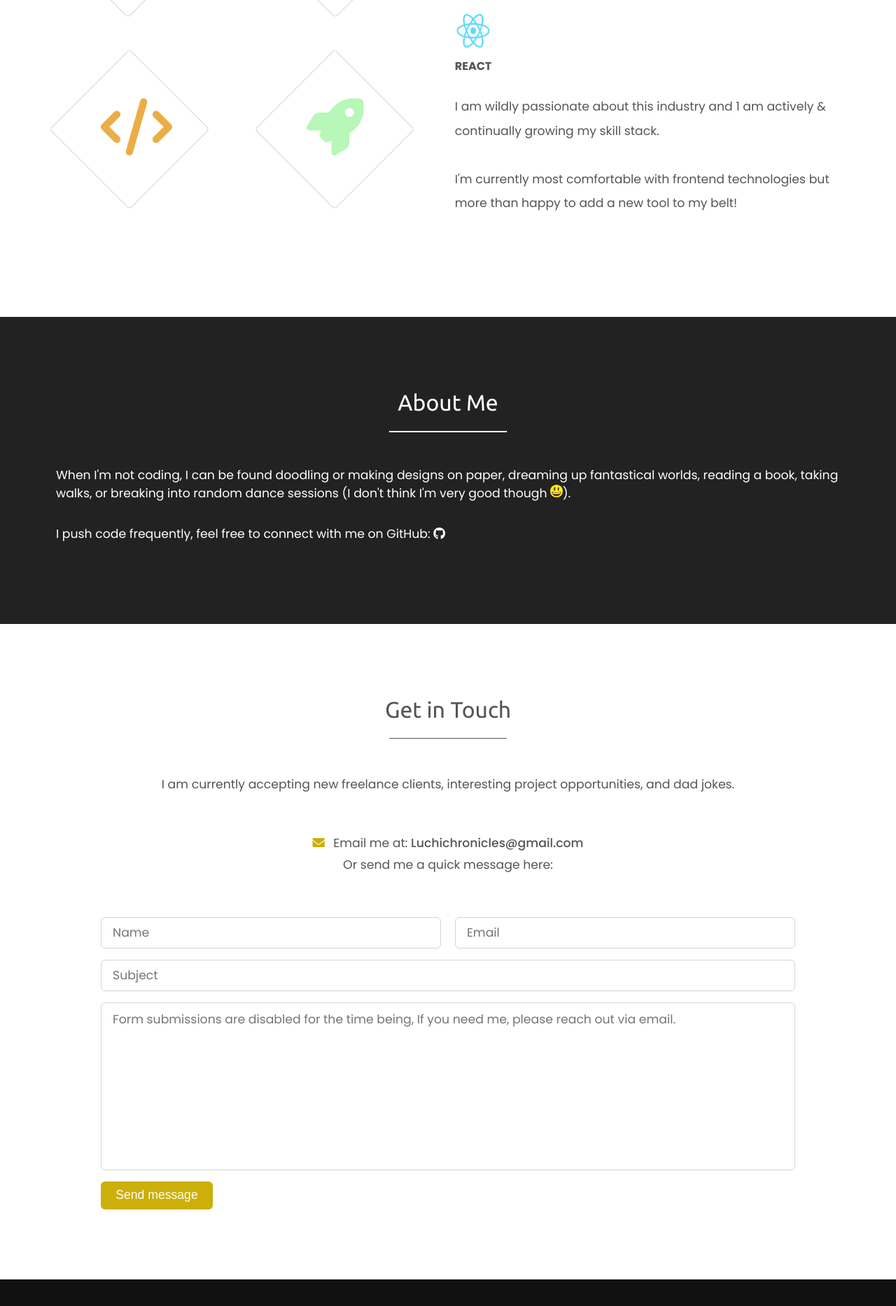
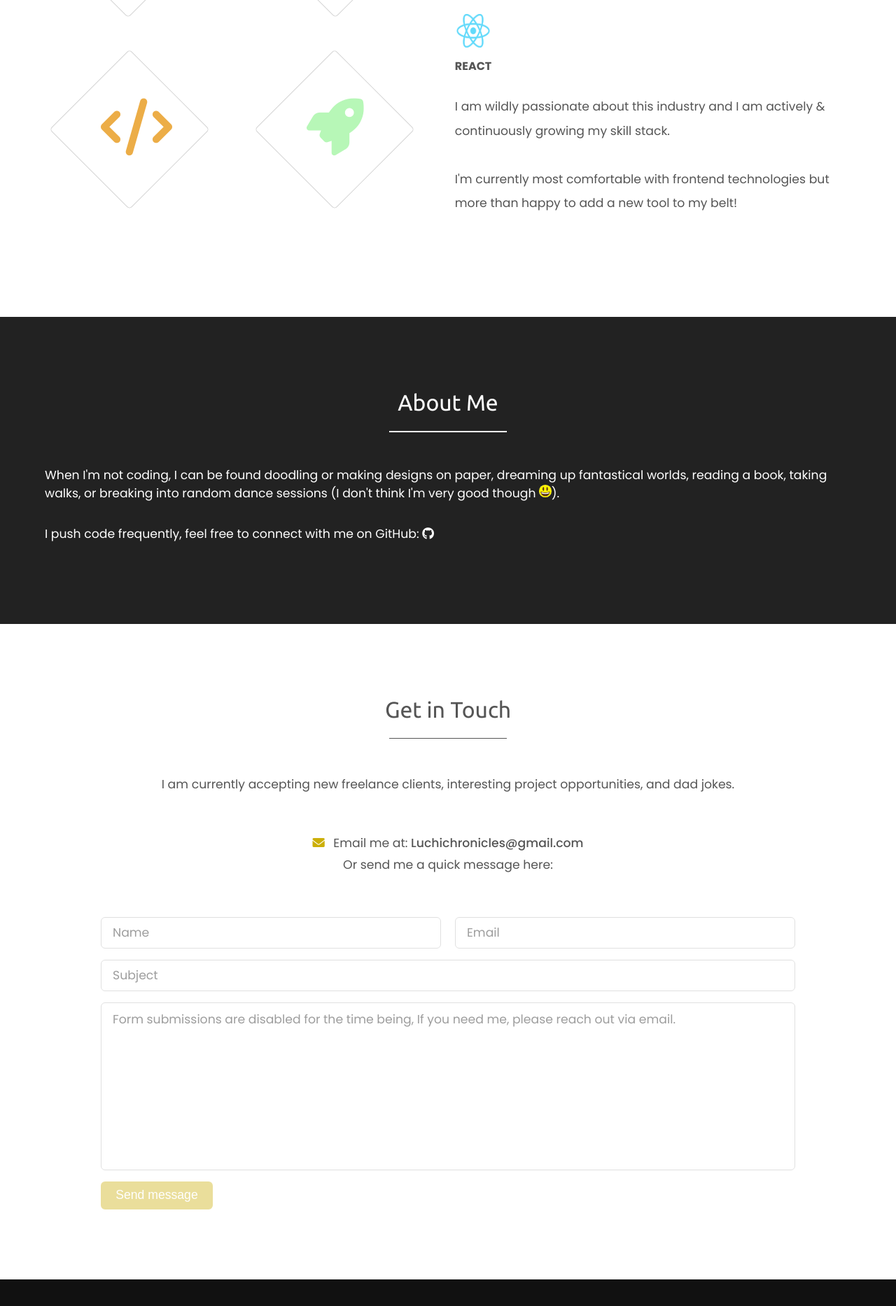
Before and after one commit to LuchiAdaobi/Luchis-Portfolio-V2, a website: page index.html in a window 1280 px wide. Shown: the part 3086-4953 px from the top of the page at 70% size. Drawn offline with nearby package versions, Linux system fonts and the light colour scheme.

Commit message:
disabled form

```diff
--- a/css/main.scss
+++ b/css/main.scss
@@ -327,8 +327,9 @@ section {
 .abt-luchi{
   background-color: $color-dark;
   color: #fff;
+  margin: auto;
   .max-width{
-    padding: 0 4rem;
+    padding: 0 3rem;
     .left{
       .title {
         color: #fff;
@@ -467,6 +468,8 @@ section {
         input {
           @extend %input;
           font-size: calc(.6rem + .6vw);
+          pointer-events: none;
+          opacity: 0.7;
         }
       }
       .name {
@@ -483,6 +486,8 @@ section {
           padding-top: 10px;
           resize: none;
           font-size: calc(.6rem + .6vw);
+          pointer-events: none;
+          opacity: 0.7;
         }
       }
       .button {
@@ -500,7 +505,8 @@ section {
           border-radius: 6px;
           transition: all 0.3s ease;
           cursor: pointer;
-
+          pointer-events: none;
+          opacity: 0.4;
           &:hover {
             color: $primary-color;
             background: transparent;
--- a/index.html
+++ b/index.html
@@ -223,7 +223,7 @@
                         <p><strong>REACT</strong></p>
                     </div>
                 </div>
-                <p class="subtitle">I am wildly passionate about this industry and 1 am actively & continually growing my skill stack.
+                <p class="subtitle">I am wildly passionate about this industry and I am actively & continuously growing my skill stack.
 
                     <br><br>
                 I'm currently most comfortable with frontend technologies but more than happy to add a new tool to my belt!</p>
```
Also changed, not shown: freelance.html (+2 -2 lines), css/main.css, 1 other file.
